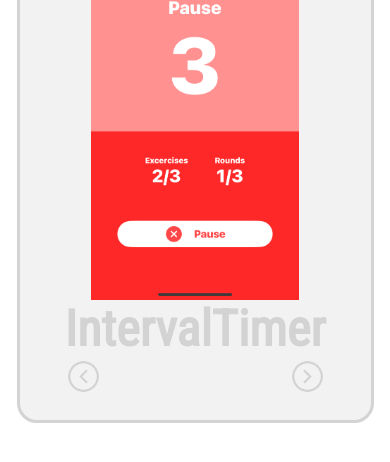
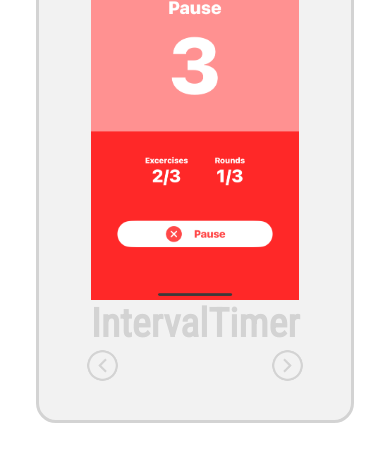
Before and after one commit to lle00n/my-portfolio, a React (Create React App) app: page / in a window 390 px wide. Shown: the part 3416-3878 px from the top of the page. Built offline with nearby package versions, Linux system fonts and the light colour scheme.

Commit message:
Adjusted ProjectSlider and IntroductionText to mobile layout

```diff
--- a/src/IntroductionText/IntroductionText.css
+++ b/src/IntroductionText/IntroductionText.css
@@ -21,6 +21,13 @@
 }
 
 .introductionImage {
-    width: 50%;
+    width: 50vw;
     height: 300px;
 }
+
+/* Mobile styles */
+@media (max-width: 768px) {
+    .introductionTextSection {
+       width: 70vw;
+   }
+}
--- a/src/ProjectSlider/ProjectSliderStyle.css
+++ b/src/ProjectSlider/ProjectSliderStyle.css
@@ -82,7 +82,7 @@
     }
 
     .ProjectSlider {
-        width: 90vw;
+        width: 80vw;
     }
 
     .ProjectDetails {
@@ -99,7 +99,7 @@
     }
 
     .ProjectTitle {
-        font-size: 50px;
+        font-size: 40px;
         text-align: center;
     }
 
```
